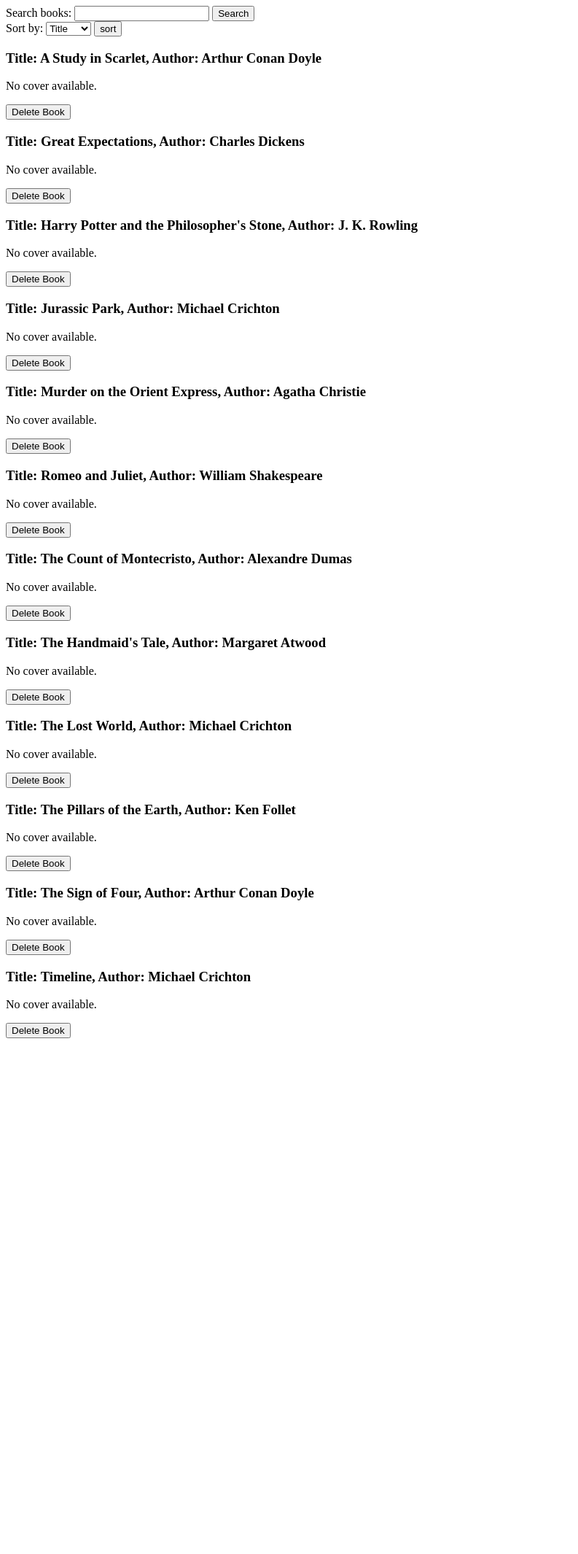
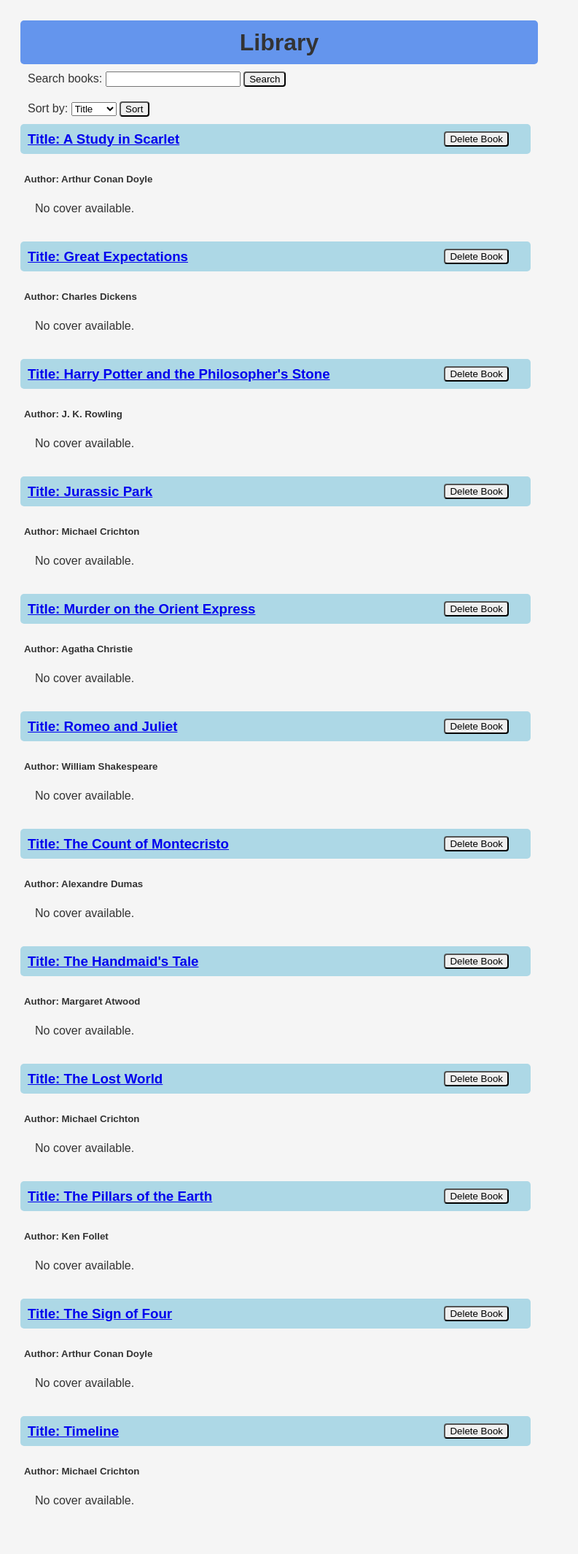
Before and after one commit to esterplaza/book_alchemy, a Flask app: page / in a window 1280 px wide. Shown: the whole page at 73% size, without its empty margins (0-793 px from the left). Before the commit the page ends 1423 px from the top, so only its background shows below. Run offline with Flask 3, Linux system fonts and the light colour scheme; data that the repository does not hold is empty.

Commit message:
add details route and style css

```diff
--- a/app.py
+++ b/app.py
@@ -18,7 +18,7 @@ app.config['SQLALCHEMY_DATABASE_URI'] = f"sqlite:///{os.path.join(basedir, 'data
 db.init_app(app)
 
 
-def get_book_data(books):
+def get_books_data(books):
     """
     Given the Isbn, requests from the API google books the cover url.
     creates a list with title, author (from books) and cover url (from API).
@@ -44,7 +44,7 @@ def get_book_data(books):
             "title": book.title,
             "author": author_name,
             "cover_url": cover_url,
-            "book_id": book.id
+            "book_id": book.id,
         })
     return book_data
 
@@ -83,7 +83,7 @@ def index():
             stmt.order_by(Book.title)
         ).all()
     if books:
-        book_data = get_book_data(books)
+        book_data = get_books_data(books)
         return render_template("home.html", books=book_data, success_delete=success_delete), 200
     no_success = f"No books match this search criteria: {search}"
     return render_template("home.html", success_delete=success_delete, no_success=no_success), 200
@@ -185,20 +185,46 @@ def delete_book(book_id):
         """
 
     book_to_delete = db.session.execute(db.select(Book).where(Book.id == book_id)).scalar_one_or_none()
-    author_id_book_to_delete = db.session.execute(db.select(Book.author_id).where(Book.id == book_id)).scalar_one_or_none()
-    author_to_delete = db.session.execute(db.select(Author).where(Author.id == author_id_book_to_delete)).scalar_one_or_none()
+    author_to_delete = db.session.execute(db.select(Author).where(Author.id == book_to_delete.author_id)).scalar_one_or_none()
     if book_to_delete:
         db.session.delete(book_to_delete)
         db.session.commit()
         remaining_books = db.session.execute(
-            db.select(Book).where(Book.author_id == author_id_book_to_delete)
-        ).scalars()
+            db.select(Book).where(Book.author_id == book_to_delete.author_id)
+        ).scalars().first()
         if remaining_books is None:
             db.session.delete(author_to_delete)
             db.session.commit()
-            return redirect(url_for('index', success_delete=f"The book {book_to_delete.title} and the author {author_to_delete.name} have been successfully deleted ."))
-        return redirect(url_for('index', success_delete=f"The book {book_to_delete.title} has been successfully deleted ."))
-    return redirect(url_for('index', success_delete=f"The book {book_to_delete.title} was not found."))
+            return redirect(url_for('index', success_delete=f"The book {book_to_delete.title} and the author {author_to_delete.name} have been deleted successfully."))
+        return redirect(url_for('index', success_delete=f"The book {book_to_delete.title} has been deleted successfully."))
+    return redirect(url_for('index', success_delete=f"The book with the id {book_id} was not found."))
+
+
+@app.route("/book/<int:book_id>", methods=["GET"])
+def book_details(book_id):
+    """Renders a book details page with all the information
+     that is included in the database of the book and the author.
+
+    Searches in the database for a book matching the provided ID and
+     its author.
+    If found, the details page is rendered, if not an error message is
+    displayed.
+    Args:
+        book_id (int): The id of the book to delete.
+
+    Returns:
+        It the book with the given id exists, the book entry is deleted
+        from the database.
+        Redirects to the home page with a success or
+        error message in the query parameters.
+    """
+    result = db.session.execute(
+        db.select(Book, Author).outerjoin(Author).where(Book.id == book_id)
+    ).one_or_none()
+    if result is None:
+        return f"The book with id {book_id} was not found", 400
+    book, author = result
+    return render_template("book_details.html", book=book, author=author)
 
 
 # with app.app_context():
--- /dev/null
+++ b/static/style.css
@@ -0,0 +1,83 @@
+body {
+    font-family: Arial, sans-serif;
+    background-color: #F5F5F5;
+    padding: 20px;
+    color: #333;
+}
+
+h1 {
+    text-align: center;
+    vertical-align: center;
+}
+
+.title {
+    background-color: cornflowerblue;
+    height: 50px;
+    padding: 5px;
+    display: flex;
+    align-content: center;
+    justify-content: center;
+    flex-wrap: wrap;
+    border-radius: 5px;
+    width: 100%;
+    max-width: 700px;
+}
+
+.book_title {
+    flex:1;
+    max-width: 600px;
+    height: 20px;
+    display: flex;
+    align-items: center;
+}
+.container {
+    display: flex;
+    flex-direction: column;
+    justify-content: left;
+    align-content: center;
+    border-radius: 5px;
+    width: 100%;
+    max-width: 700px;
+}
+
+.card {
+    background-color: lightblue;
+    display: flex;
+    flex-direction: row;
+    align-items: center;
+    justify-content: flex-start;
+    border-radius: 5px;
+    padding: 10px;
+    min-height: 20px;
+}
+
+.author {
+    height: 20px;
+    padding: 5px;
+    display: flex;
+    align-items:flex-start;
+    flex-direction: column;
+}
+.delete_button {
+    margin-left: auto;
+    display: flex;
+    align-items:center;
+    justify-content: flex-end;
+    padding-right: 20px;
+}
+
+.button {
+    padding: 10px;
+}
+
+button {
+    border-radius: 4px;
+}
+
+.cover {
+    padding: 20px;
+}
+
+#author_details {
+    text-decoration: underline;
+}
--- a/templates/add_author.html
+++ b/templates/add_author.html
@@ -4,6 +4,7 @@
     <meta charset="UTF-8">
     <meta name="viewport" content="width=device-width, initial-scale=1.0">
     <meta http-equiv="X-UA-Compatible" content="ie=edge">
+    <link rel="stylesheet" href="{{ url_for('static', filename='style.css') }}">
   </head>
   <body>
 
--- a/templates/add_book.html
+++ b/templates/add_book.html
@@ -4,6 +4,7 @@
     <meta charset="UTF-8">
     <meta name="viewport" content="width=device-width, initial-scale=1.0">
     <meta http-equiv="X-UA-Compatible" content="ie=edge">
+    <link rel="stylesheet" href="{{ url_for('static', filename='style.css') }}">
   </head>
   <body>
 
--- a/templates/home.html
+++ b/templates/home.html
@@ -4,44 +4,61 @@
     <meta charset="UTF-8">
     <meta name="viewport" content="width=device-width, initial-scale=1.0">
     <meta http-equiv="X-UA-Compatible" content="ie=edge">
+    <title>Home</title>
+    <link rel="stylesheet" href="{{ url_for('static', filename='style.css') }}">
   </head>
   <body>
+  <div class="title">
+    <h1>Library</h1>
+  </div>
     {% if success_delete %}
         <p>{{ success_delete }}</p>
     {% endif %}
-    <div>
+    <div class="button">
         <form action="/" method="GET">
             <label for="search">Search books:</label>
             <input type="text" id="search" name="search">
             <button type="submit">Search</button>
         </form>
     </div>
-    <div>
+    <div class="button">
       <form action="/" method="GET">
         <label for="sort">Sort by:</label>
         <select name="sort" id="sort">
           <option value="title">Title</option>
           <option value="author">Author</option>
         </select>
-      <input type="submit" value="sort">
+        <button type="submit">Sort</button>
         </form>
     </div>
+    <div class="container">
     {% for book in books %}
-    <div>
-      <h3>Title: {{ book["title"] }}, Author: {{book["author"] }}</h3>
+        <div class="card">
+            <div class="book_title">
+                <h3>
+                    <a href="{{ url_for('book_details', book_id=book['book_id']) }}">
+                                Title: {{ book["title"] }}
+                    </a>
+                </h3>
             </div>
-    <div>
+            <div class="delete_button">
+                <form action="{{ url_for('delete_book', book_id=book['book_id']) }}" method="POST"><button type="submit">Delete Book</button>
+                </form>
+            </div>
+        </div>
+        <div class="author">
+            <h5>Author: {{book["author"] }}</h5>
+        </div>
+        <div class="cover">
           {% if book["cover_url"] %}
             <img src="{{ book['cover_url'] }}" alt="Cover image of {{ book['title'] }}">
           {% else %}
             <p>No cover available.</p>
           {% endif %}
-        <form action="{{ url_for('delete_book', book_id=book['book_id']) }}" method="POST">
-            <button type="submit">Delete Book</button>
-        </form>
+
         </div>
         {% endfor %}
-
+    </div>
   {% if no_success %}
     <p>{{ no_success }}</p>
   {% endif %}
```
Also changed, not shown: templates/book_details.html (added, +29 -0 lines), data/library.sqlite. Lines whose indentation alone changed are shown as unchanged.
